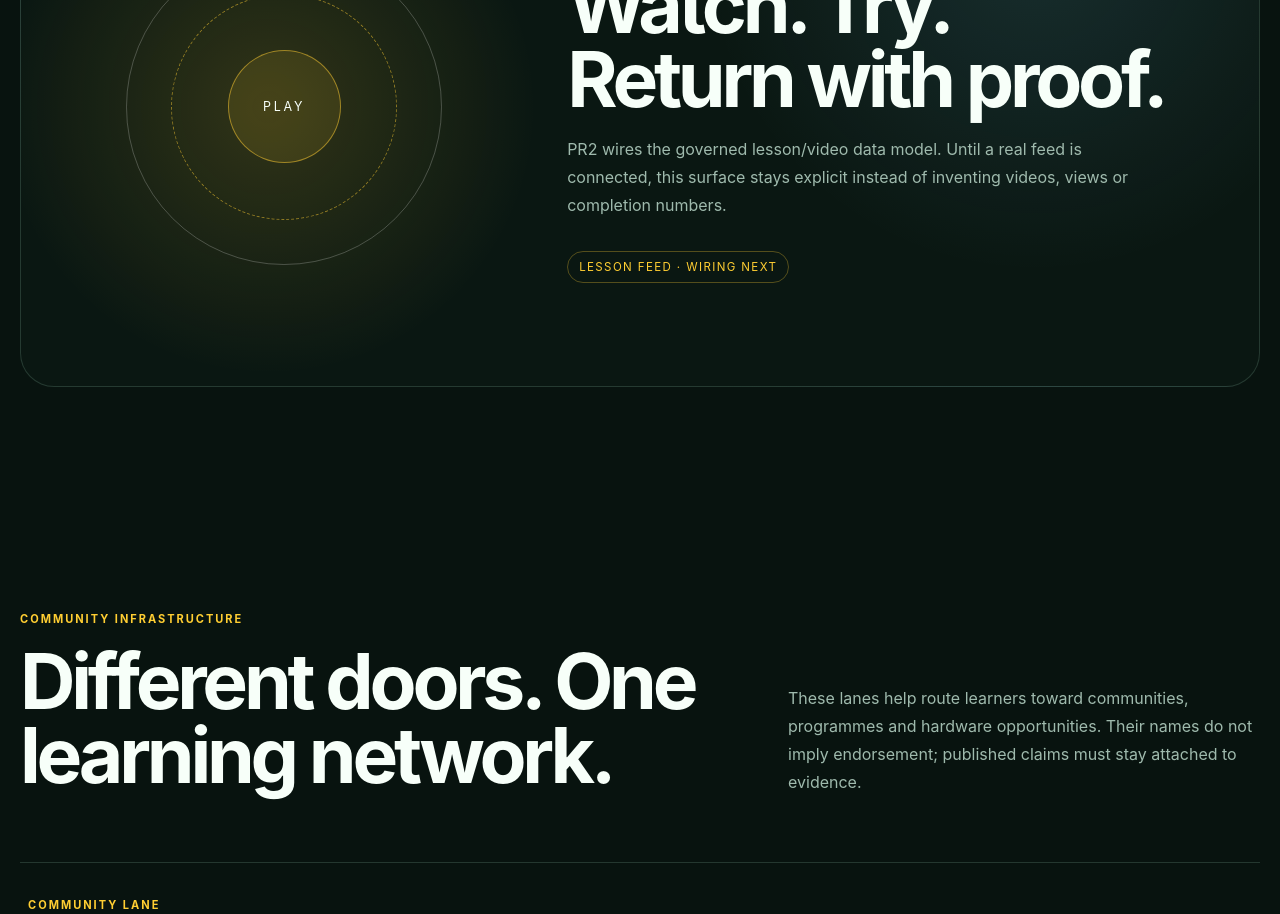
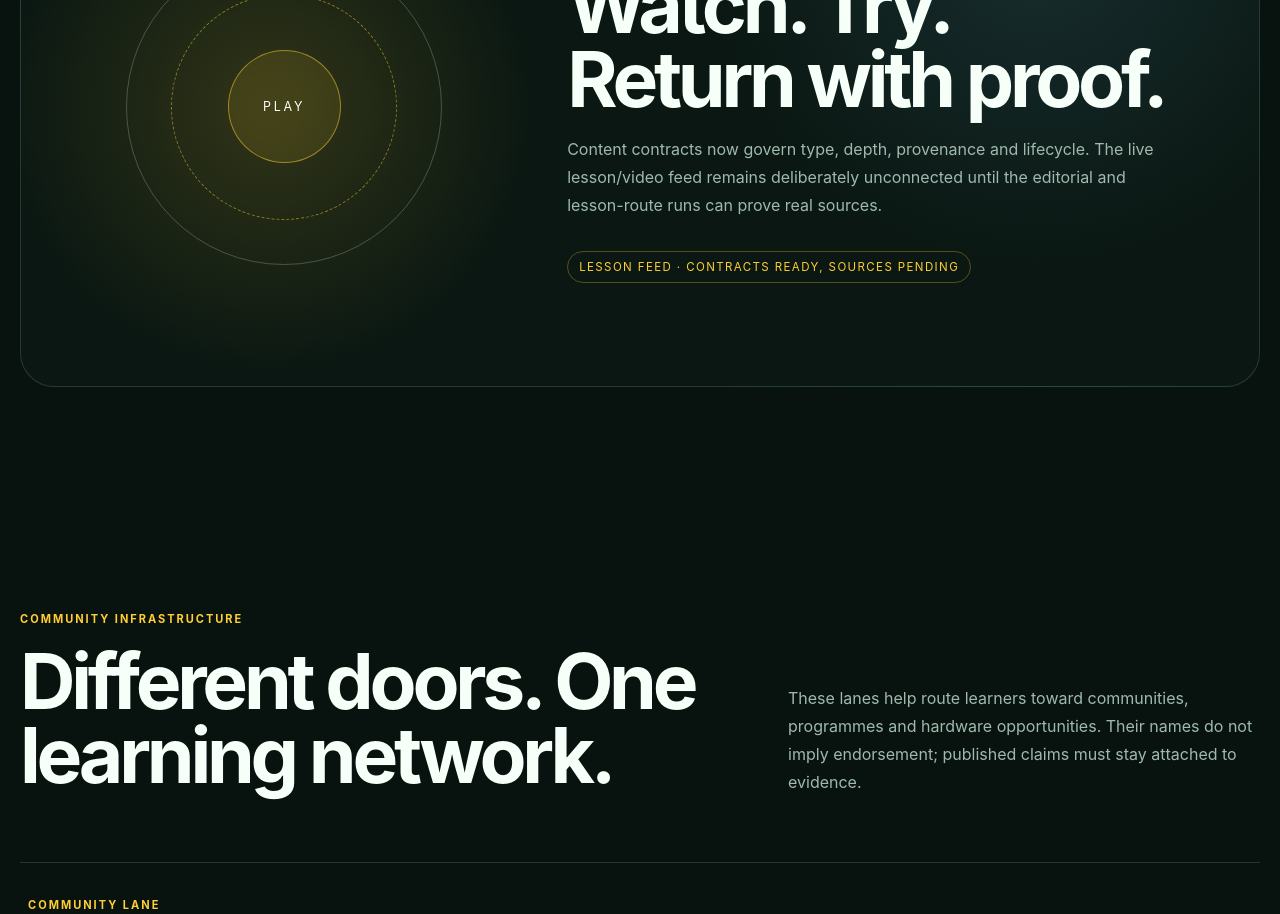
Before and after one commit to RobynAwesome/Kopano-Labs-Interns, a React (Vite) app: page / in a window 1280 px wide. Shown: the part 2280-3194 px from the top of the page. Built offline with nearby package versions, Linux system fonts and the light colour scheme.

Commit message:
fix(s2.pa): replace stale PR2 content claim

```diff
--- a/src/App.jsx
+++ b/src/App.jsx
@@ -182,10 +182,10 @@ export default function App() {
               <span className="eyebrow">YouTube + workshop library</span>
               <h2>Watch. Try. Return with proof.</h2>
               <p>
-                PR2 wires the governed lesson/video data model. Until a real feed is connected, this surface stays explicit
-                instead of inventing videos, views or completion numbers.
+                Content contracts now govern type, depth, provenance and lifecycle. The live lesson/video feed remains
+                deliberately unconnected until the editorial and lesson-route runs can prove real sources.
               </p>
-              <span className="pending-state">Lesson feed · wiring next</span>
+              <span className="pending-state">Lesson feed · contracts ready, sources pending</span>
             </div>
           </div>
         </section>
```
